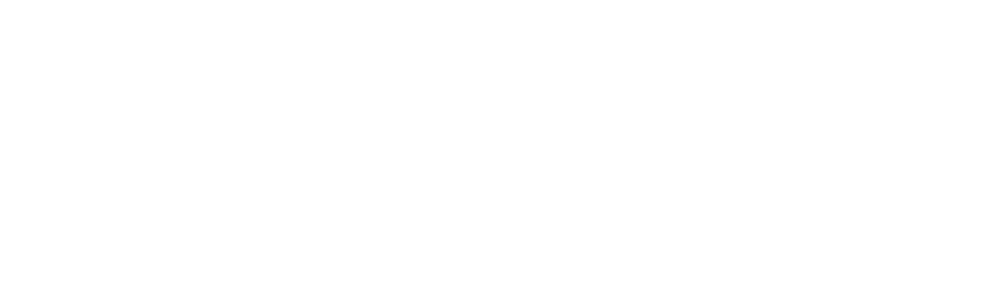
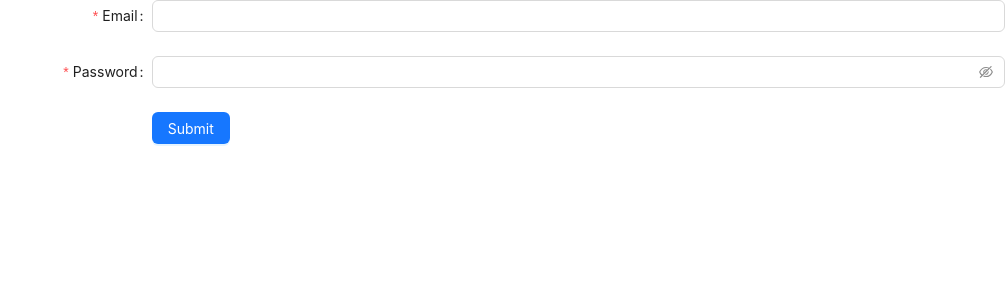
Before and after one commit to Hiccstrid2019/audio-storage-client, a React (Create React App) app: page / in a window 1280 px wide. Shown: the top 300 px of the page, without its empty margins (275-1280 px from the left). Built offline with nearby package versions, Linux system fonts and the light colour scheme.

Commit message:
implement authorization with using jwt tokens

```diff
--- a/src/App.js
+++ b/src/App.js
@@ -1,13 +1,21 @@
 import logo from './logo.svg';
 import './App.css';
 import { DatePicker } from 'antd';
+import LoginForm from "./components/LoginForm";
+import {useContext} from "react";
+import {Context} from "./index";
+import {observer} from "mobx-react-lite";
 
 function App() {
+    const {store} = useContext(Context);
+    if (!store.isAuth) {
+        return <LoginForm/>
+    }
   return (
-    <div className="App">
-
-    </div>
+      <>
+          <h1>You authorized</h1>
+      </>
   );
 }
 
-export default App;
+export default observer(App);
--- /dev/null
+++ b/src/components/LoginForm.js
@@ -0,0 +1,70 @@
+import React, {useContext, useState} from 'react';
+import {Button, Form, Input} from "antd";
+import {Context} from "../index";
+import {observer} from "mobx-react-lite";
+
+const LoginForm = () => {
+    const [email, setEmail] = useState('');
+    const [password, setPassword] = useState('');
+    const {store} = useContext(Context);
+
+    const onFinish = (values) => {
+        store.login(values.email, values.password)
+    };
+    const onFinishFailed = (errorInfo) => {
+        console.log('Failed:', errorInfo);
+    };
+
+    return (
+        <Form
+            name="basic"
+            labelCol={{
+                span: 8,
+            }}
+            wrapperCol={{
+                span: 16,
+            }}
+            initialValues={{
+                remember: true,
+            }}
+            onFinish={onFinish}
+            onFinishFailed={onFinishFailed}
+            autoComplete="off">
+            <Form.Item
+                label="Email"
+                name="email"
+                rules={[
+                    {
+                        required: true,
+                        message: 'Please input your email!',
+                    },
+                ]}>
+                <Input />
+            </Form.Item>
+
+            <Form.Item
+                label="Password"
+                name="password"
+                rules={[
+                    {
+                        required: true,
+                        message: 'Please input your password!',
+                    },
+                ]}>
+                <Input.Password />
+            </Form.Item>
+
+            <Form.Item
+                wrapperCol={{
+                    offset: 8,
+                    span: 16,
+                }}>
+                <Button type="primary" htmlType="submit">
+                    Submit
+                </Button>
+            </Form.Item>
+        </Form>
+    );
+};
+
+export default observer(LoginForm);
--- /dev/null
+++ b/src/http/index.js
@@ -0,0 +1,15 @@
+import axios from "axios";
+
+const BASE_URL = "https://localhost:5001"
+
+const api = axios.create({
+    withCredentials: true,
+    baseURL: BASE_URL
+})
+
+api.interceptors.request.use((config) => {
+    config.headers.Authorization = `Bearer ${localStorage.getItem('token')}`
+    return config;
+})
+
+export default api;
--- a/src/index.js
+++ b/src/index.js
@@ -1,15 +1,24 @@
-import React from 'react';
+import React, {createContext} from 'react';
 import ReactDOM from 'react-dom/client';
 import './index.css';
 import App from './App';
 import reportWebVitals from './reportWebVitals';
 import {BrowserRouter} from "react-router-dom";
+import Store from "./store/store";
+
+const store = new Store();
+
+export const Context = createContext({
+    store,
+})
 
 const root = ReactDOM.createRoot(document.getElementById('root'));
 root.render(
   <React.StrictMode>
     <BrowserRouter>
-        <App />
+        <Context.Provider value={{store}}>
+            <App />
+        </Context.Provider>
     </BrowserRouter>
   </React.StrictMode>
 );
--- /dev/null
+++ b/src/services/AuthService.js
@@ -0,0 +1,15 @@
+import api from "../http";
+
+export default class AuthService {
+    static async login(email, password) {
+        return api.post("/api/auth/login", {email, password})
+    }
+
+    static async registration(email, username, password) {
+        return api.post("/api/auth/register", {email, username, password})
+    }
+
+    static async logout(email, username, password) {
+        return api.post("api/auth/logout")
+    }
+}
```
Also changed, not shown: src/services/UserService.js (added, +8 -0 lines).
